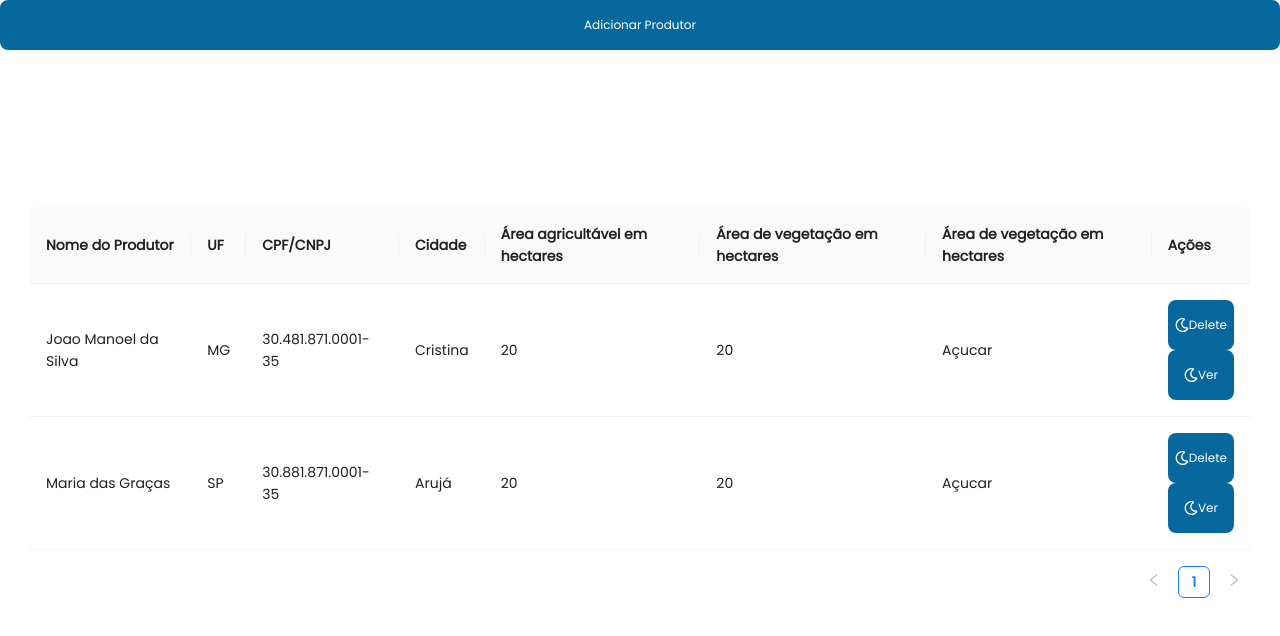
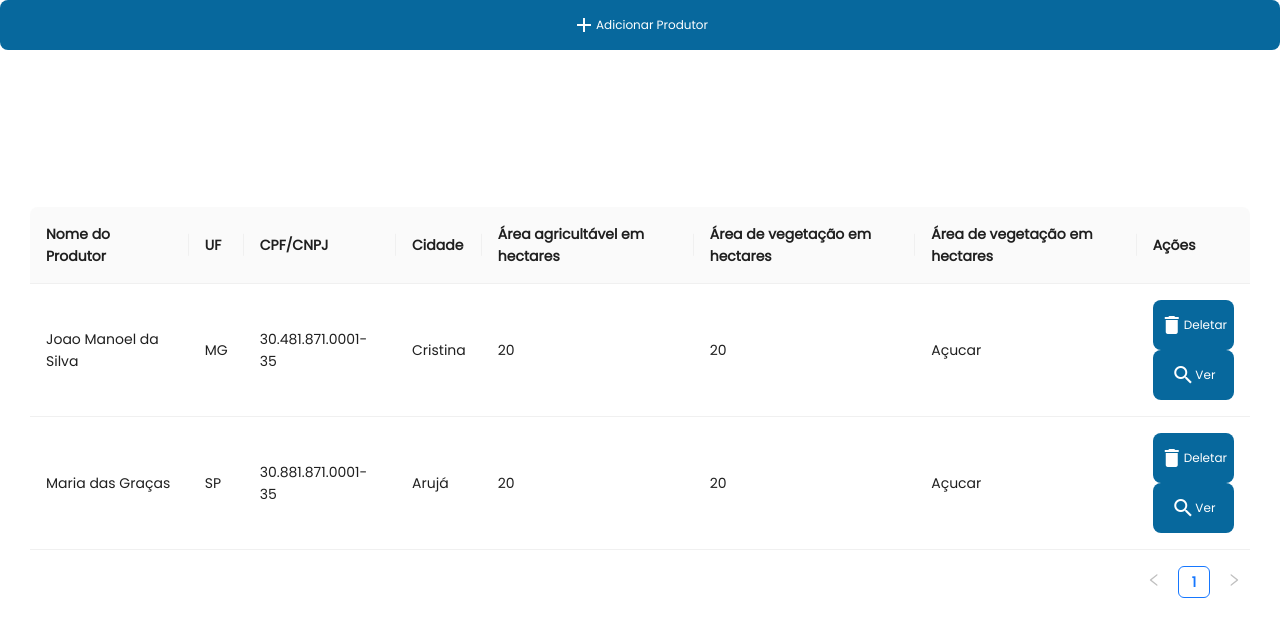
Before and after one commit to evertonjacksondev/app-front-verx, a React (Vite) app: page / in a window 1280 px wide. Shown: the top 636 px of the page. Built offline with nearby package versions, Linux system fonts and the light colour scheme.

Commit message:
feat: adjusted component iconButton

```diff
--- a/index.html
+++ b/index.html
@@ -5,6 +5,7 @@
   <meta charset="UTF-8" />
   <link rel="icon" type="image/svg+xml" href="/vite.svg" />
   <meta name="viewport" content="width=device-width, initial-scale=1.0" />
+  <link href="/path/to/material-icons/iconfont/material-icons.css" rel="stylesheet">
   <link href='https://fonts.googleapis.com/css?family=Poppins' rel='stylesheet'>
   <title>Teste - Brain Agriculture</title>
 </head>
--- a/package.json
+++ b/package.json
@@ -10,8 +10,12 @@
     "preview": "vite preview"
   },
   "dependencies": {
+    "@emotion/styled": "^11.11.0",
+    "@mui/material": "^5.15.3",
+    "@mui/styled-engine": "^5.15.3",
     "antd": "^5.12.7",
     "components": "^0.1.0",
+    "material-icons": "^1.13.12",
     "react": "^18.2.0",
     "react-dom": "^18.2.0",
     "react-icons": "^4.12.0",
--- a/src/components/atoms/Divider.tsx
+++ b/src/components/atoms/Divider.tsx
@@ -1,6 +1,8 @@
 import styled from "styled-components";
 
 export const Line = styled.hr`
- margin:0px;
+	border-top: 1px solid #07689D;
+    border-color: #07689D;
+    border-width:2px;
  ;
  `
--- /dev/null
+++ b/src/components/atoms/Icon.tsx
@@ -0,0 +1,15 @@
+import { Fragment } from "react"
+import 'material-icons/iconfont/material-icons.css'
+
+interface IIconsProps {
+    name: string,
+}
+
+
+export const Icon = ({ name }: IIconsProps) => {
+    return (
+        <Fragment>
+                <i translate="no" className='material-icons'>{name}</i>
+        </Fragment>
+    )
+}
--- a/src/components/molecules/IconButton.tsx
+++ b/src/components/molecules/IconButton.tsx
@@ -1,17 +1,43 @@
+import { Fragment, MouseEventHandler, ReactNode } from "react";
 import { Button } from "../atoms/Button"
-import { FaRegMoon } from "react-icons/fa";
+import { CircularProgress, Tooltip } from "@mui/material";
+import { Icon } from "../atoms/Icon";
+
 
 interface IIconButtonProps {
-    name?: string
+    iconName: string
+    isLoadingIcon: boolean
+    tooltipTitle?: string
+    background?: string
+    children?: ReactNode
+    label: string
+    outlined?: boolean
+    onClick: MouseEventHandler<HTMLButtonElement>
+    others?: any,
 }
 
 
-export const IconButton = ({ name }: IIconButtonProps) => {
 
+export const IconButton = (
+    { isLoadingIcon = false,
+        tooltipTitle = '',
+        iconName,
+        background,
+        label,
+        children,
+        outlined = false,
+        ...others }: IIconButtonProps) => {
     return (
-        <Button>
-            <FaRegMoon />
-            {name}
-        </Button>
-    )
-}
+        <Fragment>
+            <Tooltip title={tooltipTitle}>
+
+                <Button {...others} background={background}>
+                    {isLoadingIcon && (<CircularProgress style={{ width: 40 }} />)}
+                    {!isLoadingIcon && (<Icon  name={iconName} />)}
+                    {label}
+                    {children}
+                </Button>
+            </Tooltip>
+        </Fragment>
+    );
+};
--- a/src/components/molecules/ModalBar.tsx
+++ b/src/components/molecules/ModalBar.tsx
@@ -1,23 +1,39 @@
 import styled from "styled-components";
 import { Paragraph } from "../atoms/Paragraph";
 import { Line } from "../atoms/Divider";
+import { Icon } from "../atoms/Icon";
+import { Fragment } from "react";
 
 export const ContainerModalBar = styled.div`
 padding:20px;
+display:flex;
+align-items:center;
+`
+
+export const ModalBarItem = styled.div`
+
+
 `
 
 interface IModalBarProps {
     name: string,
-    icon?: string,
+    iconName: string,
 }
 
-export const ModalBar = ({ name }: IModalBarProps) => {
+export const ModalBar = ({ name, iconName }: IModalBarProps) => {
 
 
     return (
-        <ContainerModalBar>
-            <Paragraph>{name}</Paragraph>
-            <Line></Line>
-        </ContainerModalBar>
+        <Fragment>
+            <ContainerModalBar>
+            <ModalBarItem>
+                    <Icon name={iconName}></Icon>
+                </ModalBarItem>
+                <ModalBarItem>
+                    <Paragraph> {name}</Paragraph>
+                    <Line></Line>
+                </ModalBarItem>
+            </ContainerModalBar>
+        </Fragment>
     )
 }
--- a/src/components/organisms/Modal.tsx
+++ b/src/components/organisms/Modal.tsx
@@ -1,5 +1,4 @@
 import styled from "styled-components";
-import { Button } from "../atoms/Button";
 import { useProviderGlobal } from "../../context/global.context";
 import { TextField } from "../molecules/TextField";
 import { ModalBar } from "../molecules/ModalBar";
@@ -7,6 +6,7 @@ import { TextFieldMask } from "../molecules/TextFieldMask";
 import ufData from '../../db/UF.json'
 import productData from '../../db/Product.json'
 import { SelectField } from "../molecules/SelectField";
+import { IconButton } from "../molecules/IconButton";
 
 
 const ModalContainer = styled.div`
@@ -83,7 +83,9 @@ export const Modal = () => {
   return (
     <ModalContainer>
       <ModalContainerListItems>
-        <ModalBar icon='product' name="Cadastrar Produtor Rural" />
+        <ModalBar
+          iconName='add'
+          name="Cadastrar Produtor Rural" />
         <ModalListItems>
           <ModalItem>
             <TextFieldMask name='document' placeHolder="CPF ou CNPJ" mask="99.999.999/9999-99" key="1" />
@@ -101,10 +103,18 @@ export const Modal = () => {
         </ModalListItems>
         <ModalListItemsButton>
           <ModalItemButton >
-            <Button onClick={handleClick}>Fechar</Button>
+            <IconButton
+              isLoadingIcon={false}
+              label="Fechar"
+              iconName="closed"
+              onClick={() => { }} />
           </ModalItemButton>
           <ModalItemButton >
-            <Button onClick={handleClick}>Salvar</Button>
+            <IconButton
+              isLoadingIcon={false}
+              label="Salvar"
+              iconName="save"
+              onClick={handleClick} />
           </ModalItemButton>
         </ModalListItemsButton>
       </ModalContainerListItems>
--- a/src/components/organisms/Table.tsx
+++ b/src/components/organisms/Table.tsx
@@ -16,7 +16,6 @@ height:90vh;
 `
 const ContainerItemTable = styled.div`
 width:1220px;
-
 `
 
 export const NewTable = ({ columns, dataSource }: ITableProps) => {
--- a/src/components/pages/Home.tsx
+++ b/src/components/pages/Home.tsx
@@ -1,15 +1,21 @@
 import { Fragment } from "react"
-import { Button } from "../atoms/Button"
 import { useProviderGlobal } from "../../context/global.context"
 import { Modal } from '../organisms/Modal'
 import ListOfProducers from "../../db/ListOfProducers.json"
+import { NewTable } from "../organisms/Table"
 import { IconButton } from "../molecules/IconButton"
-import { NewTable } from "../organisms/Table"
 
 export const Home = () => {
 
     const { isActiveModal, setIsActiveModal } = useProviderGlobal()
 
+    const handleOpen = () => {
+        console.log('cheguei open')
+
+    }
+    const handleDelete = () => {
+        console.log('cheguei delete')
+    }
 
     const columns = [
         {
@@ -54,10 +60,17 @@ export const Home = () => {
             render: () => {
                 return (
                     <Fragment>
-                        <IconButton name="Delete" />
-                        <IconButton name="Ver" />
+                        <IconButton
+                            isLoadingIcon={false}
+                            label="Deletar"
+                            iconName="delete"
+                            onClick={handleOpen} />
+                        <IconButton
+                            isLoadingIcon={false}
+                            label="Ver"
+                            iconName="search"
+                            onClick={handleDelete} />
                     </Fragment>)
-
             },
         },
 
@@ -65,7 +78,11 @@ export const Home = () => {
     return (
         <Fragment>
             <Modal />
-            <Button onClick={() => setIsActiveModal(!isActiveModal)}>Adicionar Produtor</Button>
+            <IconButton
+                iconName="add"
+                label="Adicionar Produtor"
+                isLoadingIcon={false}
+                onClick={() => setIsActiveModal(!isActiveModal)} />
             <NewTable columns={columns} dataSource={ListOfProducers} />
         </Fragment>
     )
```
Also changed, not shown: 1 other file (tests, documents, lock files or other folders).
